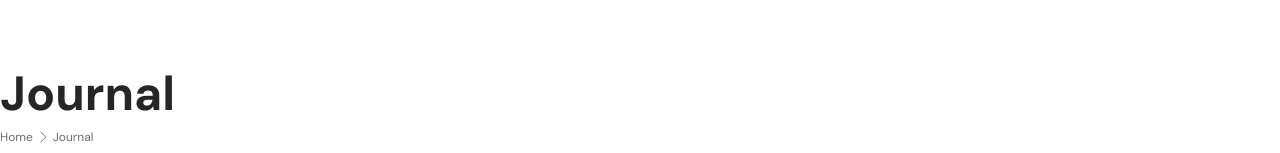
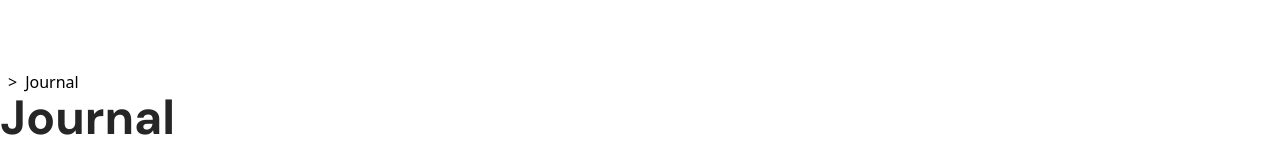
Before and after one commit to Mr-Rafiqul-Islam/OREBI-main, a React (Vite) app: page /journal in a window 1280 px wide. Shown: the part 247-400 px from the top of the page. Built offline with nearby package versions, Linux system fonts and the light colour scheme.

Commit message:
pages update

```diff
--- a/src/components/layout/Navbar.jsx
+++ b/src/components/layout/Navbar.jsx
@@ -6,8 +6,15 @@ import List from '../List'
 import LOGO from '../../assets/Logo.png'
 import { Link } from 'react-router-dom'
 import Paragraph from '../Paragraph'
+import { useDispatch } from 'react-redux'
+import { pageName } from '../../slices/breadcrumbSlice'
 
 const Navbar = () => {
+    let dispatch = useDispatch();
+
+    let handleBreadcrumb = (name) => {
+      dispatch(pageName(name));
+    };
   return (
     <nav className='py-[32px]'>
         <Container>
@@ -18,11 +25,11 @@ const Navbar = () => {
                 <div className="w-1/3">
                     <ul>
                         <Flex className='justify-center'>
-                          <List  href='/' text='Home' className='text-secondary hover:text-primary text-[14px] mx-5 font-normal duration-300'/>
-                          <List href='shop' text='Shop' className='text-secondary hover:text-primary text-[14px] mx-5 font-normal duration-300'/>
-                          <List href='contact' text='Contacts' className='text-secondary hover:text-primary text-[14px] mx-5 font-normal duration-300'/>
-                          <List href='about' text='About' className='text-secondary hover:text-primary text-[14px] mx-5 font-normal duration-300'/>
-                          <List href='journal' text='Journal' className='text-secondary hover:text-primary text-[14px] mx-5 font-normal duration-300'/>
+                          <List onClick={() => handleBreadcrumb("Home")} href='/' text='Home' className='text-secondary hover:text-primary text-[14px] mx-5 font-normal duration-300'/>
+                          <List onClick={() => handleBreadcrumb("Shop")} href='shop' text='Shop' className='text-secondary hover:text-primary text-[14px] mx-5 font-normal duration-300'/>
+                          <List onClick={() => handleBreadcrumb("Contact")} href='contact' text='Contacts' className='text-secondary hover:text-primary text-[14px] mx-5 font-normal duration-300'/>
+                          <List onClick={() => handleBreadcrumb("About")} href='about' text='About' className='text-secondary hover:text-primary text-[14px] mx-5 font-normal duration-300'/>
+                          <List onClick={() => handleBreadcrumb("Journal")} href='journal' text='Journal' className='text-secondary hover:text-primary text-[14px] mx-5 font-normal duration-300'/>
                         </Flex>
                     </ul>
                 </div>
--- a/src/pages/Contact.jsx
+++ b/src/pages/Contact.jsx
@@ -5,11 +5,20 @@ import Input from '../components/Input'
 import Button from '../components/Button'
 import Breadcrumb from '../components/Breadcrumb'
 import Map from '../components/layout/Map'
+import { useSelector } from 'react-redux'
+import Flex from '../components/Flex'
 
 const Contact = () => {
+  let data = useSelector((state)=> state.breadcrumb.currentname)
+  let breadC = window.location.pathname.replace("/", "").replace("-", " ")
   return (
     <section className='pt-32 pb-[140px]'>
         <Container>
+          <Flex>
+            <h1>{data}</h1>
+            <div className="px-2">&gt;</div>
+            <h1 className='first-letter:uppercase'>{breadC}</h1>
+          </Flex>
         <Heading text='Contact' className='text-5xl font-bold text-primary'/>
         <Breadcrumb/>
         <form action=""  className='w-1/2'>
--- a/src/pages/Journal.jsx
+++ b/src/pages/Journal.jsx
@@ -1,11 +1,21 @@
 import React from 'react'
 import Container from '../components/Container'
 import Heading from '../components/Heading'
+import Flex from '../components/Flex'
 import Breadcrumb from '../components/Breadcrumb'
+import { useSelector } from 'react-redux'
 function Journal() {
+  let data = useSelector((state) => state.breadcrumb.currentname )
+
+  let breadC = window.location.pathname.replace("/","").replace("-"," ")
   return (
     <section className='pt-[124px] pb-[140px]'>
         <Container>
+          <Flex>
+            <h1>{data}</h1>
+            <div className="px-2">&gt;</div>
+            <h1 className='first-letter:uppercase'>{breadC}</h1>
+          </Flex>
         <Heading text='Journal' className='text-5xl font-bold text-primary'/>
         <Breadcrumb/>
         </Container>
```
